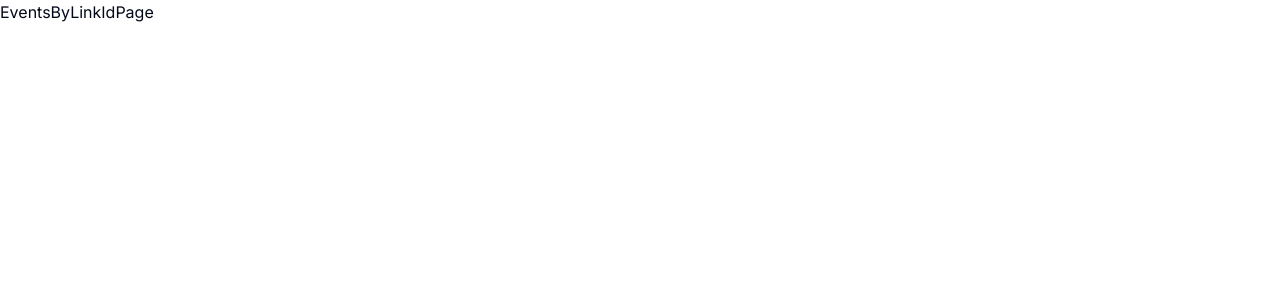
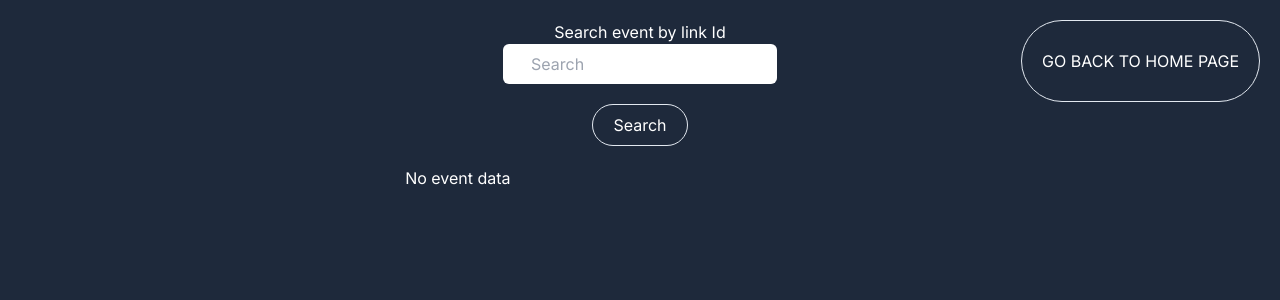
Before and after one commit to Adefioye/FullStack-Transportation-Project, a Next.js app: page /events_by_link_id in a window 1280 px wide. Shown: the top 300 px of the page. Built offline with nearby package versions, Linux system fonts and the light colour scheme.

Commit message:
Add back to home page button and implemented getEventsByLinkId action

```diff
--- a/app/events_by_link_id/page.js
+++ b/app/events_by_link_id/page.js
@@ -1,7 +1,72 @@
+"use client";
+
+import BackToHomePage from "@/components/BackToHomePage";
+import { getEventsByLinkId } from "@/lib/actions/events.actions";
 import React from "react";
 
-const EventsByLinkIdPage = () => {
-  return <div>EventsByLinkIdPage</div>;
+import { useFormStatus, useFormState } from "react-dom";
+
+const initialState = {
+  searchName: null,
 };
 
-export default EventsByLinkIdPage;
+export function SubmitButton() {
+  const { pending } = useFormStatus();
+
+  return (
+    <button
+      type="submit"
+      aria-disabled={pending}
+      className="p-2 px-5 border text-center rounded-full"
+    >
+      Search
+    </button>
+  );
+}
+
+const EventsByPersonIdPage = () => {
+  const [state, formAction] = useFormState(getEventsByLinkId, initialState);
+  const { eventData } = state;
+
+  console.log("Length of event", eventData?.length ?? 0);
+  return (
+    <div className="bg-slate-800 min-h-screen text-white flex flex-col space-y-5 items-center">
+      {/* Back to home page */}
+      <BackToHomePage />
+      {/* Search box */}
+      <form action={formAction} className="mt-5 flex flex-col items-center">
+        <label htmlFor="search">Search event by link Id</label>
+        <input
+          type="text"
+          id="search"
+          name="search"
+          placeholder="Search"
+          className="text-black py-2 px-5 block placeholder:px-2 focus:outline-none rounded-md mb-5"
+          required
+        />
+        <div>
+          <SubmitButton />
+        </div>
+      </form>
+      {/* Cards to display event information */}
+      <div className="grid sm:grid-cols-3 md:grid-cols-4 gap-4">
+        {eventData ? (
+          eventData.map((event, i) => (
+            <div
+              key={i}
+              className="p-4 px-5 border flex flex-col justify-center rounded-2xl shadow-lg"
+            >
+              <p>{`Person:${event.person}`}</p>
+              <p>{`Event type: ${event.type}`}</p>
+              <p>{`Event happened in ${event.time}`}</p>
+            </div>
+          ))
+        ) : (
+          <div className="flex justify-center items-center">No event data</div>
+        )}
+      </div>
+    </div>
+  );
+};
+
+export default EventsByPersonIdPage;
--- a/app/events_by_person_id/page.js
+++ b/app/events_by_person_id/page.js
@@ -1,9 +1,11 @@
 "use client";
 
-import { getEventsPyPersonId } from "@/lib/actions/events.actions";
+import { getEventsByPersonId } from "@/lib/actions/events.actions";
 import React from "react";
+import Link from "next/link";
 
 import { useFormStatus, useFormState } from "react-dom";
+import BackToHomePage from "@/components/BackToHomePage";
 
 const initialState = {
   searchName: null,
@@ -24,12 +26,14 @@
 }
 
 const EventsByPersonIdPage = () => {
-  const [state, formAction] = useFormState(getEventsPyPersonId, initialState);
+  const [state, formAction] = useFormState(getEventsByPersonId, initialState);
   const { eventData } = state;
 
   console.log("Length of event", eventData?.length ?? 0);
   return (
-    <div className="bg-slate-800 min-h-screen text-white flex flex-col space-y-5 items-center">
+    <div className="relative bg-slate-800 min-h-screen text-white flex flex-col space-y-5 items-center">
+      {/* GO BACK TO HOME PAGE BUTTON */}
+      <BackToHomePage />
       {/* Search box */}
       <form action={formAction} className="mt-5 flex flex-col items-center">
         <label htmlFor="search">Search event by person Id</label>
--- /dev/null
+++ b/components/BackToHomePage.js
@@ -0,0 +1,15 @@
+import React from "react";
+import Link from "next/link";
+
+const BackToHomePage = () => {
+  return (
+    <Link
+      href="/"
+      className="py-7 px-5 border rounded-full absolute top-5 right-5"
+    >
+      GO BACK TO HOME PAGE
+    </Link>
+  );
+};
+
+export default BackToHomePage;
--- a/lib/actions/events.actions.js
+++ b/lib/actions/events.actions.js
@@ -3,7 +3,7 @@
 import { revalidatePath } from "next/cache";
 import { z } from "zod";
 
-export async function getEventsPyPersonId(prevState, formData) {
+export async function getEventsByPersonId(prevState, formData) {
   const schema = z.object({
     search: z.string().nonempty(),
   });
@@ -37,3 +37,38 @@
     return { message: "Failed to fetch event" };
   }
 }
+
+export async function getEventsByLinkId(prevState, formData) {
+  const schema = z.object({
+    search: z.string().nonempty(),
+  });
+
+  const data = schema.parse({
+    search: formData.get("search"),
+  });
+
+  console.log("Search data in action", data.search);
+
+  try {
+    const results = await prisma.event.findMany({
+      where: {
+        link: data.search,
+      },
+      select: {
+        person: true,
+        type: true,
+        time: true,
+      },
+      take: 20,
+      orderBy: {
+        time: "asc",
+      },
+    });
+
+    revalidatePath("/events_by_link_id");
+    return { message: "Success", eventData: results };
+  } catch (error) {
+    console.log(error);
+    return { message: "Failed to fetch event" };
+  }
+}
```
